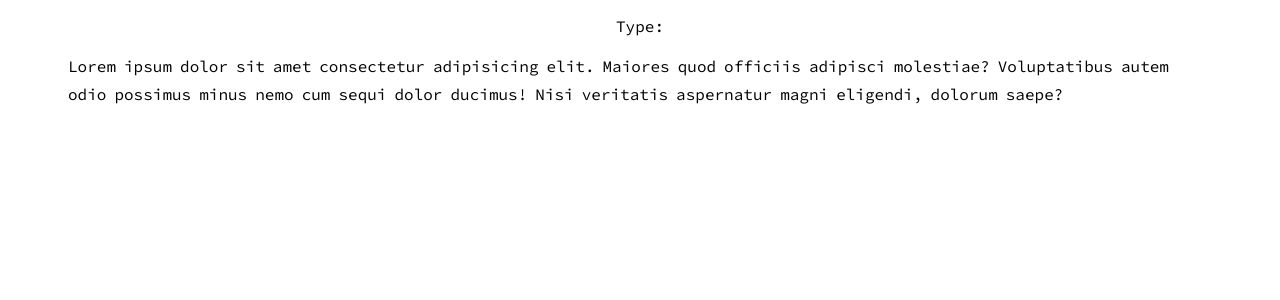
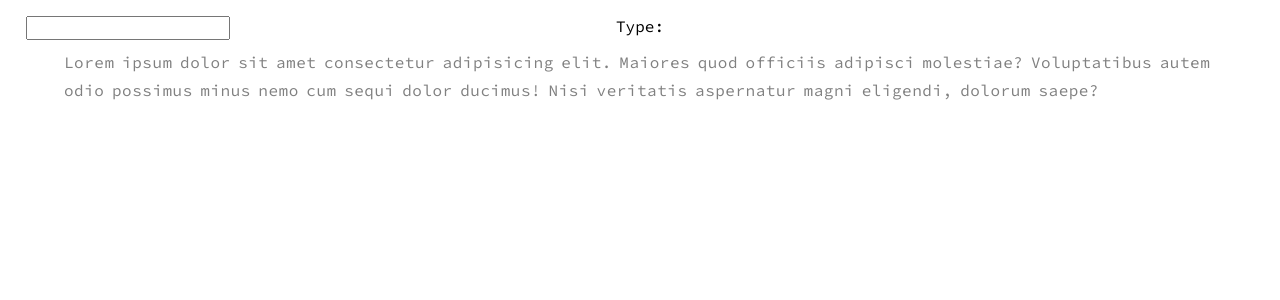
Before and after one commit to DaniPhilo/codetyping, a React (Create React App) app: page / in a window 1280 px wide. Shown: the top 300 px of the page. Built offline with nearby package versions, Linux system fonts and the light colour scheme.

Commit message:
Split text into words and words into letter components

```diff
--- /dev/null
+++ b/src/assets/styles/Letter.css
@@ -0,0 +1,11 @@
+.letter {
+    color: grey;
+}
+
+.correct {
+    color: black;
+}
+
+.incorrect {
+    color: red;
+}
--- a/src/assets/styles/TypeBox.css
+++ b/src/assets/styles/TypeBox.css
@@ -11,39 +11,29 @@
 
 .text-container {
     position: relative;
+
+    display: flex;
+    flex-wrap: wrap;
+    gap: 0.5rem;
+
     width: 100%;
-}
-
-.words-container {
-    width: 100%;
-}
-
-.word {
-    display: inline-block;
-    margin: 0.25rem 0.25rem;
 }
 
 .input-container {
     position: absolute;
-    top: 0;
-    left: 0;
-    width: 100%;
-    margin: 0.25rem 0 0 0.25rem;
+    top: 2%;
+    left: 2%;
 }
 
-p {
-    width: 100%;
-    color: grey;
-}
-
-textarea {
-    width: 100%;
+input {
+    /* width: 100%;
     background-color: transparent;
+    color: transparent;
     border: none;
     outline: none;
-    resize: none;
+    resize: none; */
 }
-textarea:focus {
-    border: none;
-    outline: none;
+input:focus {
+    /* border: none;
+    outline: none; */
 }
--- /dev/null
+++ b/src/assets/styles/Word.css
@@ -0,0 +1,4 @@
+.word {
+    display: flex;
+    gap: 0.5px;
+}
--- /dev/null
+++ b/src/components/Letter.js
@@ -0,0 +1,8 @@
+import React from 'react';
+import '../assets/styles/Letter.css'
+
+export default function Letter({letter}) {
+    return (
+        <p className='letter'>{letter}</p>
+    )
+}
--- a/src/components/Main.js
+++ b/src/components/Main.js
@@ -7,11 +7,12 @@ const Texts = require('../services/db/texts.json');
 
 export default function Main() {
 
-  const [text, setText] = useState(Texts);
+  const defaultText = Texts[0].text;
+  const [text, setText] = useState(defaultText);
 
   return (
     <main>
-      <TypeBox text={text[0].text}/>
+      <TypeBox text={text} />
     </main>
   )
 }
--- a/src/components/TypeBox.js
+++ b/src/components/TypeBox.js
@@ -1,5 +1,7 @@
 import React from 'react';
-import '../assets/styles/TypeBox.css'
+import '../assets/styles/TypeBox.css';
+
+import Word from './Word';
 
 export default function TypeBox({ text }) {
 
@@ -7,16 +9,14 @@ export default function TypeBox({ text }) {
 
     return (
         <section className="typebox-section">
-            <label htmlFor="input-box">Type:</label>
+            <label>Type:</label>
+            <div className='input-container'>
+                <input name="user-input" id='user-input' />
+            </div>
             <div className="text-container">
-                <div className="words-container">
-                    {splitText.map(word => {
-                        return <div className='word'>{word}</div>
-                    })}
-                </div>
-                <div className='input-container'>
-                    <textarea name="input-box" id="input-box" cols="90" rows="10"></textarea>
-                </div>
+                {splitText.map((word, i) => {
+                    return <Word key={i} word={word} />
+                })}
             </div>
 
         </section>
--- /dev/null
+++ b/src/components/Word.js
@@ -0,0 +1,15 @@
+import React from 'react';
+import '../assets/styles/Word.css';
+
+import Letter from './Letter';
+
+export default function Word({ word }) {
+
+    const wordSplit = word.split('');
+
+    return (
+        <div className="word">
+            {wordSplit.map((letter, i) => <Letter key={i} letter={letter}/>)}
+        </div>
+    )
+}
```
